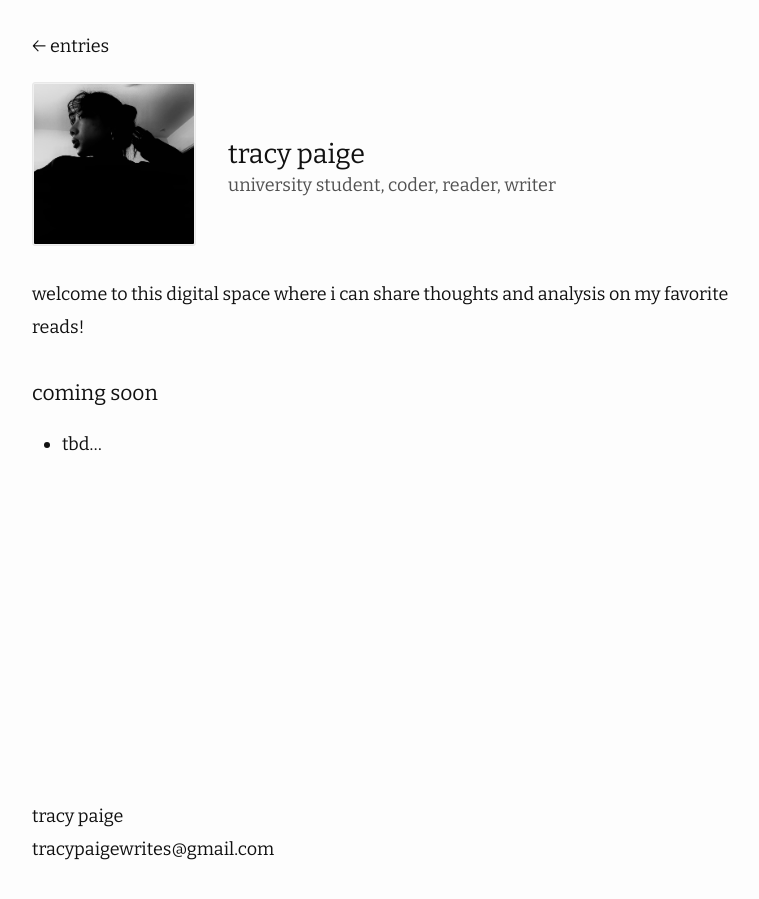
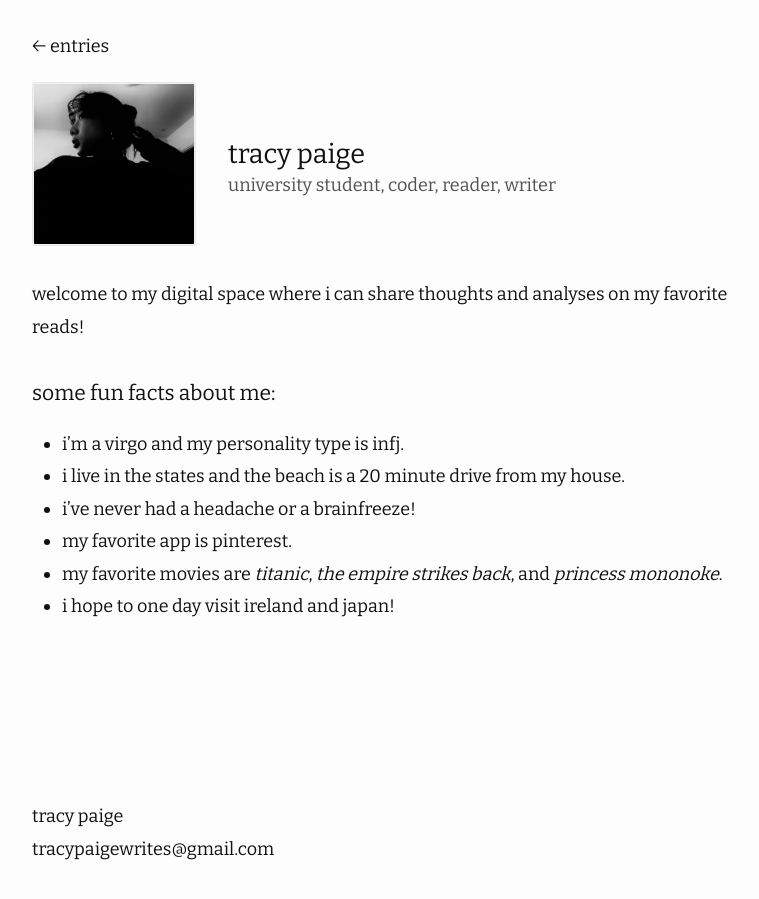
Before and after one commit to tracypaigereads/tracypaigereads.github.io, a Jekyll site: the page built from about.md, in a window 1280 px wide. Shown: the whole page, without its empty margins (238-997 px from the left). Built offline with Jekyll 4.4.1, drawn with Linux system fonts in a browser that asks for light colours; nearby versions of some CDN libraries.

```diff
--- a/about.md
+++ b/about.md
@@ -2,8 +2,13 @@
 layout: about
 ---
 
-welcome to this digital space where i can share thoughts and analysis on my favorite reads!
+welcome to my digital space where i can share thoughts and analyses on my favorite reads!
 
-### coming soon
+### some fun facts about me:
 
-- tbd...
+- i'm a virgo and my personality type is infj.
+- i live in the states and the beach is a 20 minute drive from my house.
+- i've never had a headache or a brainfreeze!
+- my favorite app is pinterest.
+- my favorite movies are *titanic*, *the empire strikes back*, and *princess mononoke*.
+- i hope to one day visit ireland and japan!
```
Also changed, not shown: _posts/2023-09-18-a-little-life.md (+1 -1 lines), _posts/2024-03-25-tfota-trilogy.md (added, +30 -0 lines), docs/assets/img/a_little_life.jpg (added), docs/assets/img/tfota.jpg (added).
